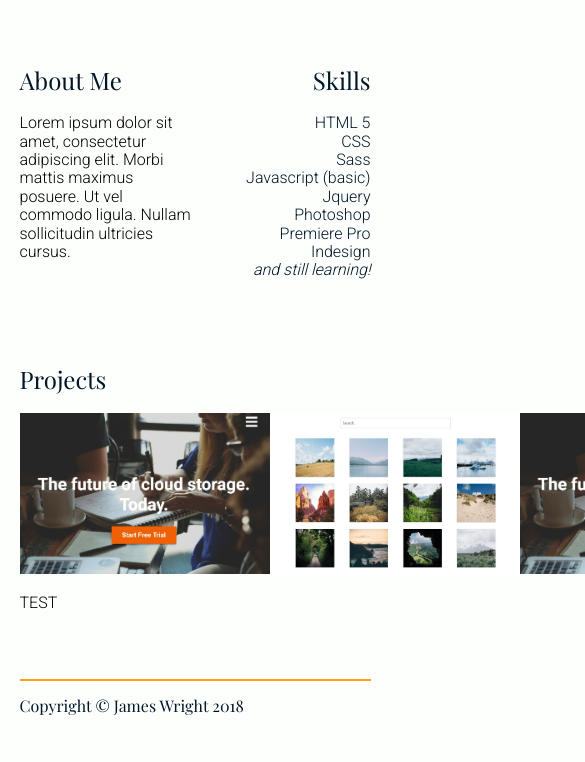
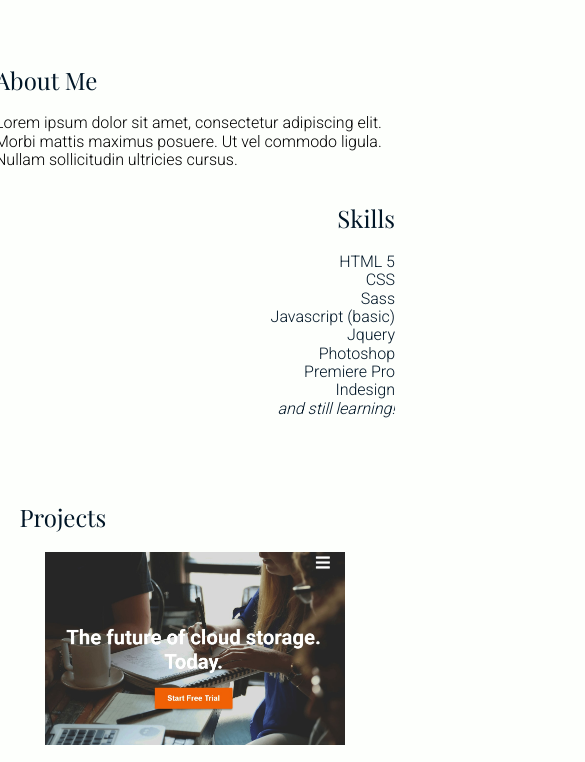
Before and after one commit to JamesWrightDev/PortfolioJW, a plain HTML site: page index.html in a window 390 px wide. Shown: the part 559-1321 px from the top of the page, 585 px wide, since content can reach past the window. Before the commit the page ends 1290 px from the top, so only its background shows below. Drawn offline with nearby package versions, Linux system fonts and the light colour scheme.

Commit message:
Add Media querie mixin

```diff
--- a/css/style.scss
+++ b/css/style.scss
@@ -8,6 +8,12 @@ $color-white: #fdfffc;
 $serif-font: 'Playfair Display', serif;
 $sans-serif: 'Roboto', sans-serif;
 
+
+@mixin small {
+	@media (min-width: 768px) {
+		flex-direction: row;
+	}
+}
 
 body {
 	background-color: $color-white;
@@ -88,9 +94,11 @@ a {
 
 .section-container {
 	display: flex;
-	flex-direction: row;
+	flex-direction: column;
 	justify-content: space-between;
+	align-items: center;
 	margin-bottom: 50px;
+	@include small;
 
 
 
@@ -103,7 +111,7 @@ a {
 
 }
 .section-col-4 {
-	width: 250px;
+	width: 300px;
 
 }
 
```
Also changed, not shown: css/style.css, 1 other file.
